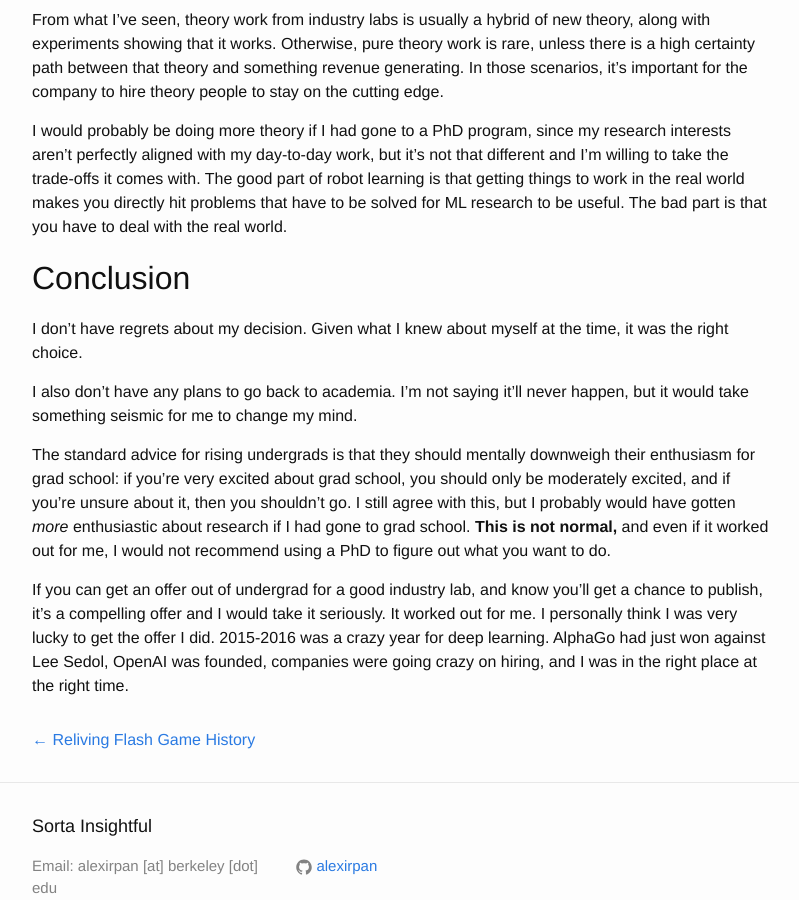
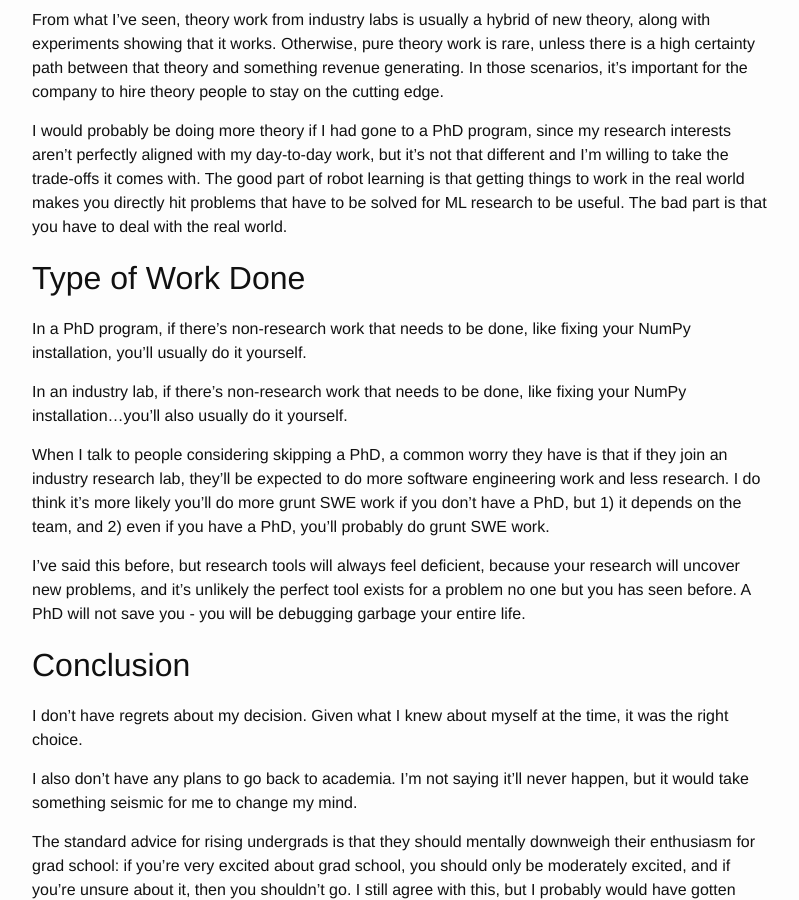
Before and after one commit to alexirpan/alexirpan.github.io, a Jekyll site: the page built from _posts/2021-03-14-grad-school-5years.markdown, in a window 1280 px wide and 900 px high, scrolled down 5813 px. Shown: the whole window, without its empty margins (238-1037 px from the left). Built offline with Jekyll 4.4.1, drawn with Linux system fonts in a browser that asks for light colours; nearby versions of some CDN libraries; formulas are drawn with MathJax 3.

Commit message:
Incoporating some more feedback

```diff
--- a/_posts/2021-03-14-grad-school-5years.markdown
+++ b/_posts/2021-03-14-grad-school-5years.markdown
@@ -327,6 +327,25 @@
 useful. The bad part is that you have to deal with the real world.
 
 
+Type of Work Done
+--------------------------------------------------------------------------------------
+
+In a PhD program, if there's non-research work that needs to be done, like fixing your NumPy
+installation, you'll usually do it yourself.
+
+In an industry lab, if there's non-research work that needs to be done, like fixing your NumPy
+installation...you'll also usually do it yourself.
+
+When I talk to people considering skipping a PhD, a common worry they have is that if they join
+an industry research lab, they'll be expected to do more software engineering work and less research.
+I do think it's more likely you'll do more grunt SWE work if you don't have a PhD, but 1) it depends
+on the team, and 2) even if you have a PhD, you'll probably do grunt SWE work.
+
+I've said this before, but research tools will always feel deficient, because your research will
+uncover new problems, and it's unlikely the perfect tool exists for a problem no one but you has
+seen before. A PhD will not save you - you will be debugging garbage your entire life.
+
+
 Conclusion
 ---------------------------------------------------------------------------------------
 
```
